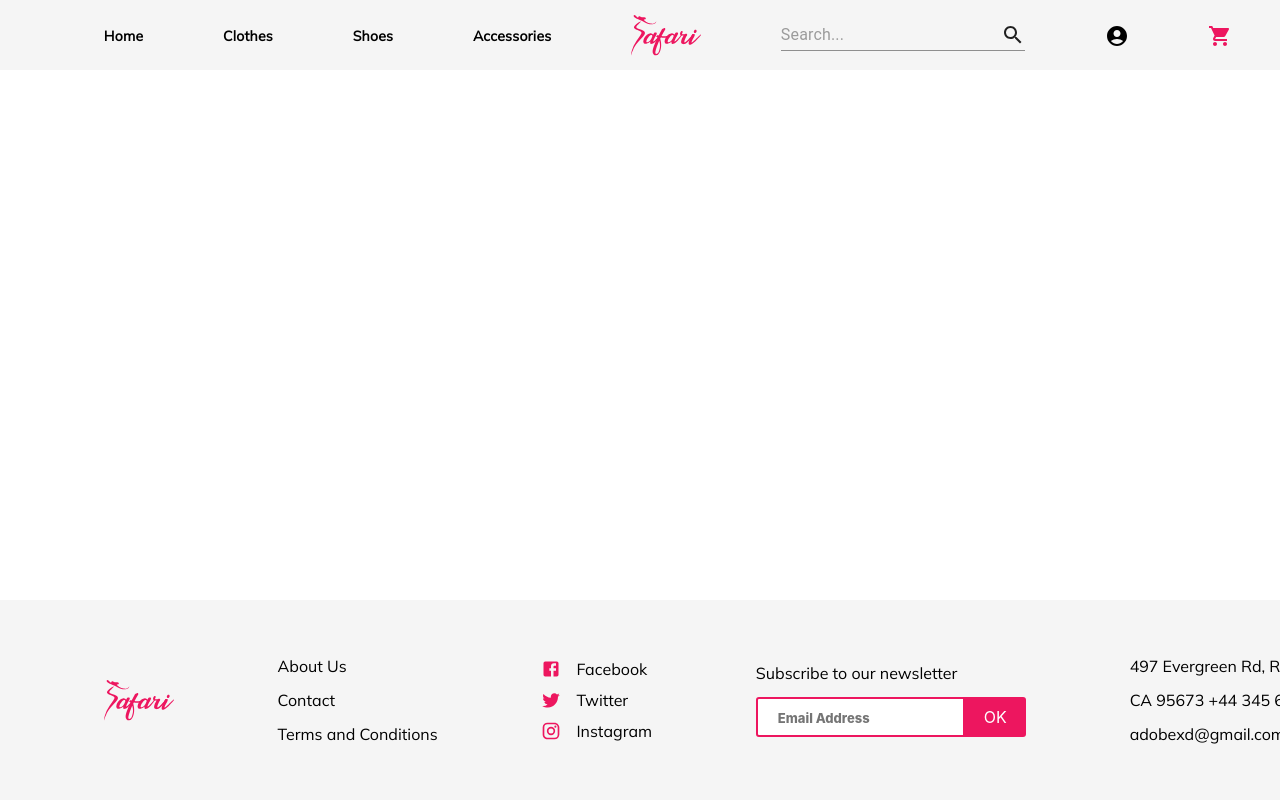
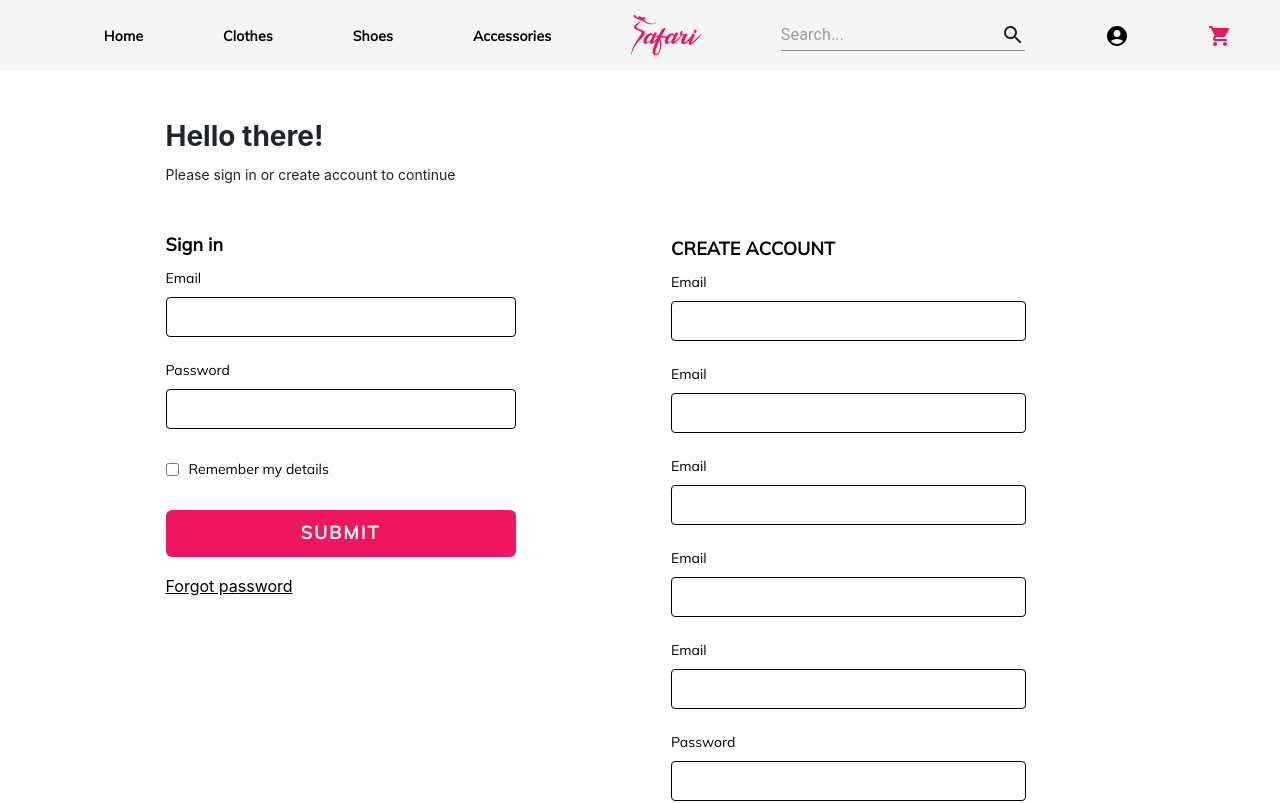
Before and after one commit to Innocent-Ogesiano/Safari-webstore-front-end, a React (Create React App) app in the folder safariwebstore/: page /account in a window 1280 px wide. Shown: the top 803 px of the page. Built offline with nearby package versions, Linux system fonts and the light colour scheme.

Commit message:
login page first commit

```diff
--- a/safariwebstore/src/App.js
+++ b/safariwebstore/src/App.js
@@ -12,6 +12,7 @@ import Sidebar from "./components/SideBar";
 import Footer from "./components/Footer";
 import { BrowserRouter as Router, Switch, Route } from "react-router-dom";
 import Logo from "./logo.svg";
+import SignInSignOutPage from "./components/SignInSignOutPage";
 function App() {
   return (
     <>
@@ -29,7 +30,7 @@ function App() {
               <img svg={Logo} alt="logo" />
             </Route>
             <Route path="/cart" component={Cart} />
-            <Route path="/account" component={Account} />
+            <Route path="/account" component={SignInSignOutPage} />
             <Account />
             <Route path="/favourite" component={Favourites} />
             <Route exact path="/"></Route>
--- a/safariwebstore/src/components/SideBar.js
+++ b/safariwebstore/src/components/SideBar.js
@@ -7,7 +7,7 @@ export default function SideBar() {
     <>
       <div className={sidebar.container}>
         <div className={sidebar.item}>
-          <i class="fas fa-times close" id={sidebar["close-icon"]}></i>
+          <i className="fas fa-times close" id={sidebar["close-icon"]}></i>
         </div>
         <div className={sidebar.item}>
           <Link className={sidebar.link} to="/logo">
--- a/safariwebstore/src/components/SignInPage.js
+++ b/safariwebstore/src/components/SignInPage.js
@@ -0,0 +1,95 @@
+import React, { useState} from 'react'
+import signinStyle from '../stylesheets/signin.module.css';
+import { Link,useHistory } from "react-router-dom";
+import axios from 'axios'
+import { useCookies } from 'react-cookie';
+
+
+const SignIn = () => {
+    const [userEmail,setUserEmail]= useState('')
+    const [password,setPassword]= useState('')
+    const[isLoading,setIsLoading]= useState(false)
+    const [error,setError]= useState(null)
+    const [cookies,setCookie]=useCookies(['user'])
+    const [rememberMe,setRememberMe]= useState(false);
+
+    const History = useHistory()
+
+
+
+
+    function handleSubmit(e){
+        e.preventDefault();
+        setError(null)
+     setIsLoading(true);
+     console.log(userEmail)
+    axios.post('https://safari-webstore-008.herokuapp.com/authenticate',{email:userEmail,password:password})
+    .then(response=>{
+        setIsLoading(false)
+        setCookie('token',response.data.token,{path:'/'})
+        setCookie('userEmail',userEmail,{path:'/account'})
+        setCookie('password',password,{path:'/account'})
+        History.push('/')
+
+    })
+    .catch(error=>{
+        setIsLoading(false)
+        console.log(error.response.status)
+        if(error.response.status===401){
+            setError(error.response.data.message+": Invalid credentials")
+        }else{
+            setError("Something went wrong.Try again later")
+        }
+    })
+
+
+    }
+    return (
+        <div className={signinStyle.container}>
+            <div className={signinStyle.top}>
+                <h3><strong>Hello there!</strong></h3>
+                <small>Please sign in or create account to continue</small>
+            </div>
+
+            <div className={signinStyle.bottom}>
+
+                <h5>Sign in</h5>
+
+                <form className={signinStyle.form} onSubmit={handleSubmit}>
+                {error && <><small className={signinStyle.error}>{error}</small></>}
+                    <div className={signinStyle.formGroup}>
+                    <label>
+                      Email
+                    </label>
+                    <input type="email" value={userEmail} onChange={(e)=>setUserEmail(e.target.value)} required/>
+                    </div>
+                    <div className={signinStyle.formGroup}>
+                    <label>
+                      Password
+                    </label>
+                    <input type="password" value={password} onChange={(e)=>setPassword(e.target.value)} required/>
+                    </div>
+                    <div className={signinStyle.formGroup}>
+                    <input type="checkbox" value={rememberMe} onChange={(e)=>setRememberMe(e.target.checked)}/>
+                    <label>
+
+                        Remember my details
+                    </label>
+
+                    </div>
+                    <div className={signinStyle.formGroup}>
+
+                    <input type="submit" value={isLoading?'Loading...':'submit'}/>
+                    </div>
+                    <Link to="/forgotPassword" className={signinStyle.forgotPassword}>
+                    Forgot password
+                    </Link>
+
+
+                </form>
+            </div>
+        </div>
+     );
+}
+
+export default SignIn;
--- a/safariwebstore/src/components/SignInSignOutPage.js
+++ b/safariwebstore/src/components/SignInSignOutPage.js
@@ -1,9 +1,15 @@
 import React from "react";
+import SignIn from "./SignInPage";
+import SignUp from "./SignUp";
+import main from "../stylesheets/signinSignup.module.css";
 
 export default function SignInSignOutPage() {
   return (
     <>
-      <div></div>
+      <div className={main.container}>
+        <SignIn/>
+        <SignUp/>
+      </div>
     </>
   );
 }
--- a/safariwebstore/src/components/SignUp.js
+++ b/safariwebstore/src/components/SignUp.js
@@ -1,5 +1,55 @@
 import React from "react";
+import signinStyle from "../stylesheets/signin.module.css";
+import { Link } from "react-router-dom";
+export default function SignUp() {
+  return (
+    <>
+      <div
+        className={signinStyle.container}
+        id={signinStyle["signUp"]}
+        style={{ width: "80%", minWidth: "300px" }}
+      >
+        <div className={signinStyle.top} style={{height:'70px'}}>
 
-export default function SignUp() {
-  return <div></div>;
+        </div>
+        <div className={signinStyle.bottom}>
+          <h5>CREATE ACCOUNT</h5>
+          <form className={signinStyle.form}>
+            <div className={signinStyle.formGroup}>
+              <label>Email</label>
+              <input type="email" />
+            </div>
+            <div className={signinStyle.formGroup}>
+              <label>Email</label>
+              <input type="email" />
+            </div>
+            <div className={signinStyle.formGroup}>
+              <label>Email</label>
+              <input type="email" />
+            </div>
+            <div className={signinStyle.formGroup}>
+              <label>Email</label>
+              <input type="email" />
+            </div>
+            <div className={signinStyle.formGroup}>
+              <label>Email</label>
+              <input type="email" />
+            </div>
+            <div className={signinStyle.formGroup}>
+              <label>Password</label>
+              <input type="password" />
+            </div>
+            <div className={signinStyle.formGroup}>
+              <input type="checkbox" />
+              <label>I want to receive safari newsletters with the best deals and offers</label>
+            </div>
+            <div className={signinStyle.formGroup}>
+              <input type="submit" />
+            </div>
+
+          </form>
+        </div>
+      </div>
+    </>
+  );
 }
--- a/safariwebstore/src/index.js
+++ b/safariwebstore/src/index.js
@@ -8,9 +8,13 @@ import "bootstrap-icons/font/bootstrap-icons.css";
 import "@fortawesome/fontawesome-free/css/all.min.css";
 import "./index.css";
 import App from "./App";
+import {CookiesProvider} from "react-cookie"
 ReactDOM.render(
   <React.StrictMode>
+    <CookiesProvider>
     <App />
+    </CookiesProvider>
+
   </React.StrictMode>,
   document.getElementById("root")
 );
--- a/safariwebstore/src/stylesheets/footer.module.css
+++ b/safariwebstore/src/stylesheets/footer.module.css
@@ -2,8 +2,8 @@
   box-sizing: border-box;
 }
 .container{
-position: absolute;
-bottom: 0;
+position:absolute;
+top: 130%;
 height:200px;
 width:1440px;
 background: #F5F5F5;
--- /dev/null
+++ b/safariwebstore/src/stylesheets/signin.module.css
@@ -0,0 +1,104 @@
+* {
+  box-sizing: border-box;
+}
+.top{
+  margin-bottom: 0 !important;
+}
+.container {
+  width: 100%;
+  min-width: 350px;
+  display: grid;
+  grid-template-columns: 100%;
+  justify-content: center;
+  align-content: space-around;
+  align-items: stretch;
+  grid-row-gap: 50px;
+}
+.form {
+  display: flex;
+  flex-flow: column;
+  align-items: stretch;
+}
+.form .formGroup {
+  display: flex;
+  flex-flow: column;
+  width: 100%;
+  margin-inline: 0;
+  margin-block: 7px;
+}
+.form .formGroup input {
+  border: 1px solid #000000;
+  margin-block: 10px;
+  outline: none;
+  padding-inline: 10px;
+  padding-block: 7px;
+  border-radius: 4px;
+  box-shadow: none;
+  background-color: white;
+}
+.form .formGroup:nth-last-of-type(2) {
+  display: flex;
+  flex-flow: row nowrap;
+  justify-content: flex-start;
+  align-items: center;
+}
+.forgotPassword {
+  color: black;
+}
+.form .formGroup:last-of-type input {
+  background: #ed165f;
+  border-radius: 6px;
+  box-shadow: none;
+  outline: none;
+  border: none;
+  height: 47px;
+  font-family: Mulish;
+  font-style: normal;
+  font-weight: 800;
+  font-size: 18px;
+  line-height: 24px;
+
+  letter-spacing: 2px;
+  text-transform: uppercase;
+
+  /* UI/Background */
+
+  color: #ffffff;
+}
+.form .formGroup:nth-last-of-type(2) input {
+  margin-right: 10px;
+}
+.form .formGroup label {
+  font-family: Mulish;
+  font-style: normal;
+  font-weight: normal;
+  font-size: 14px;
+  line-height: 18px;
+  /* identical to box height, or 129% */
+  color: #000000;
+}
+.bottom{
+  margin-top: 0 !important;
+}
+.bottom h5 {
+  font-family: Mulish;
+  font-style: normal;
+  font-weight: bolder;
+  font-size: 18px;
+  line-height: 18px;
+  /* identical to box height, or 90% */
+
+  letter-spacing: 0.2px;
+
+  color: #000000;
+}
+.error {
+  width: 100% !important;
+  height: 20x;
+  padding: 15px 30px;
+  background-color: #ccc;
+  color: red;
+  border-radius: 5px;
+  text-align: center;
+
+}
--- /dev/null
+++ b/safariwebstore/src/stylesheets/signinSignup.module.css
@@ -0,0 +1,9 @@
+.container{
+    margin-top: 20px;
+    padding: 30px;
+    display: grid;
+    grid-template-columns: auto auto;
+    grid-column-gap: 20px;
+    justify-content: space-evenly;
+    align-items:flex-start;
+}
```
Also changed, not shown: safariwebstore/src/components/Header.js (+163 -163 lines), 1 other file (tests, documents, lock files or other folders).
